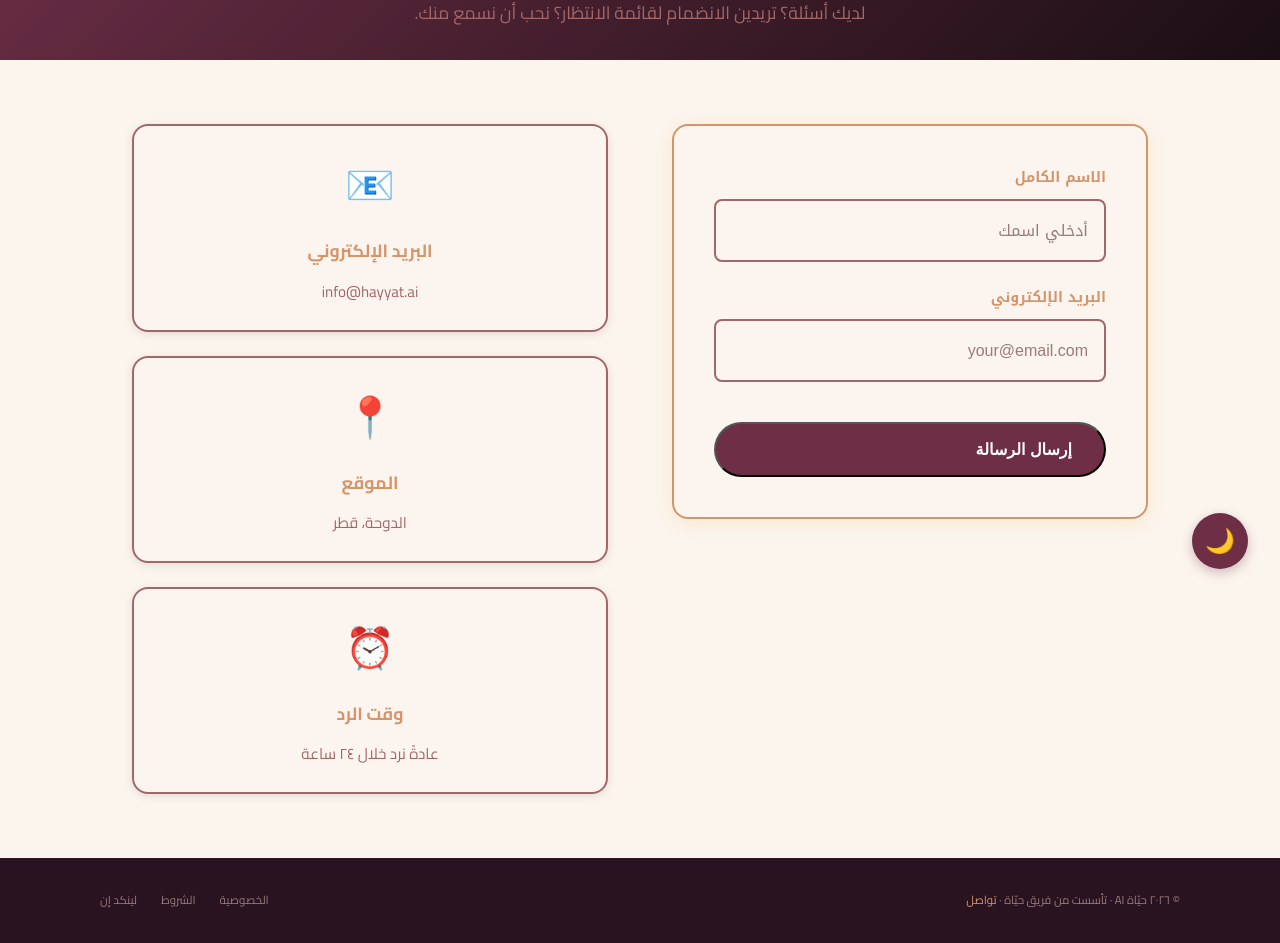
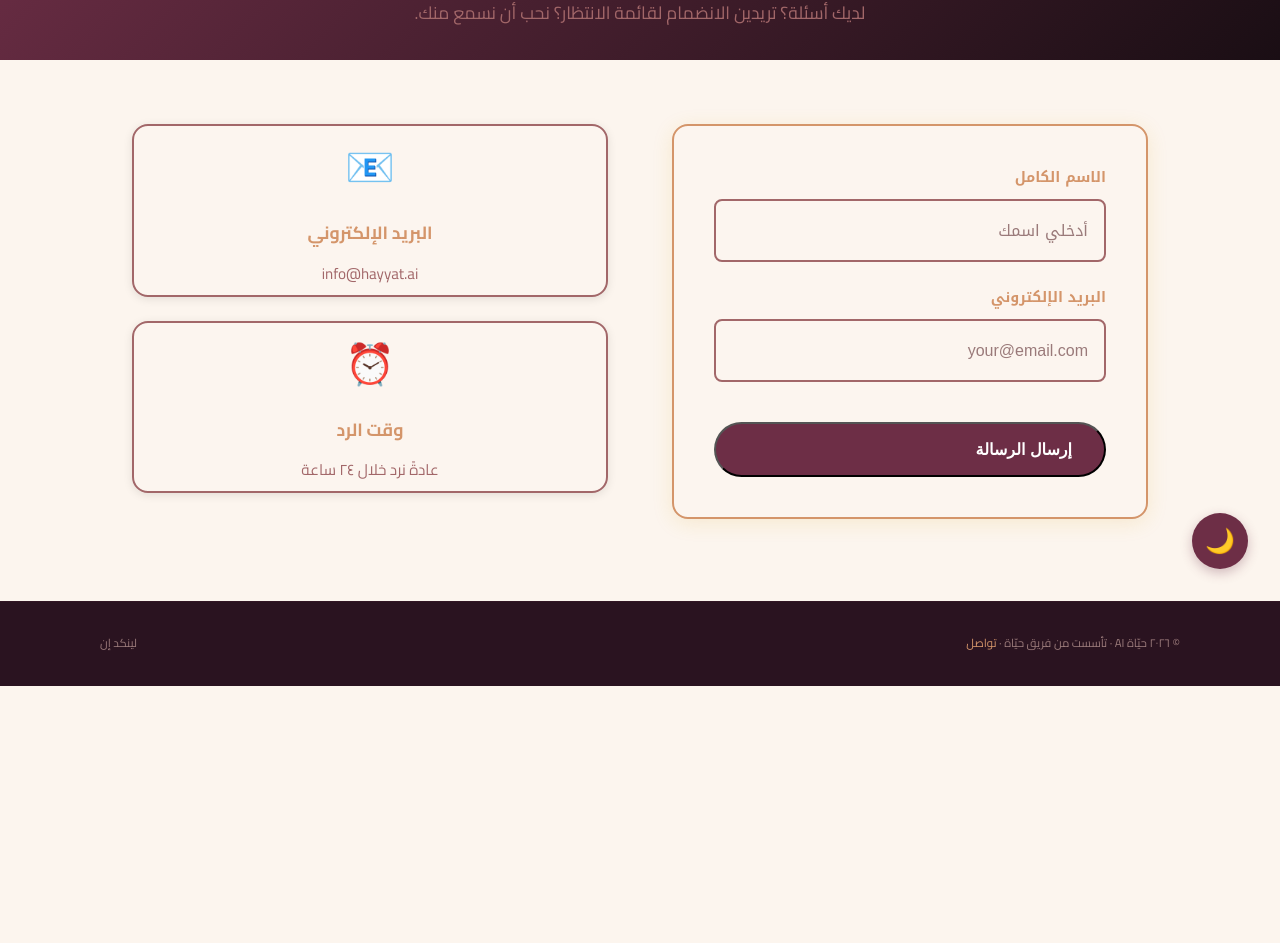
Before and after one commit to AdhamMehdawi/hayyatai, a React (Vite) app: page /contact in a window 1280 px wide. Shown: the part 199-1142 px from the top of the page. After the commit the page ends 885 px from the top, so only its background shows below. Built offline with nearby package versions, Linux system fonts and the light colour scheme; no server answers; a web font is replaced by a local one.

Commit message:
add email

```diff
--- a/src/react-app/components/sections/Footer.tsx
+++ b/src/react-app/components/sections/Footer.tsx
@@ -12,8 +12,8 @@ function Footer() {
           <Link to="/contact">{t('footer.contact')}</Link>
         </div>
         <div className="footer-r">
-          <a href="#">{t('footer.privacy')}</a>
-          <a href="#">{t('footer.terms')}</a>
+          {/*<a href="#">{t('footer.privacy')}</a>*/}
+          {/*<a href="#">{t('footer.terms')}</a>*/}
           <a
             href="https://linkedin.com/in/adham-mehdawi-02a9a64a"
             target="_blank"
--- a/src/react-app/pages/Contact.tsx
+++ b/src/react-app/pages/Contact.tsx
@@ -177,12 +177,6 @@ function ContactPage() {
               </div>
 
               <div className="info-card">
-                <div className="info-icon">📍</div>
-                <h3>{isRTL ? 'الموقع' : 'Location'}</h3>
-                <p>{t('contact.info.location')}</p>
-              </div>
-
-              <div className="info-card">
                 <div className="info-icon">⏰</div>
                 <h3>{isRTL ? 'وقت الرد' : 'Response Time'}</h3>
                 <p>{t('contact.info.availability')}</p>
--- a/src/react-app/styles/Contact.css
+++ b/src/react-app/styles/Contact.css
@@ -149,7 +149,7 @@
 
 .info-card {
   background: var(--card-bg, rgba(255, 255, 255, 0.03));
-  padding: 1.55rem 2rem;
+  padding: .45rem 2rem;
   border-radius: 1rem;
   border: 2px solid var(--rose);
   text-align: center;
```
